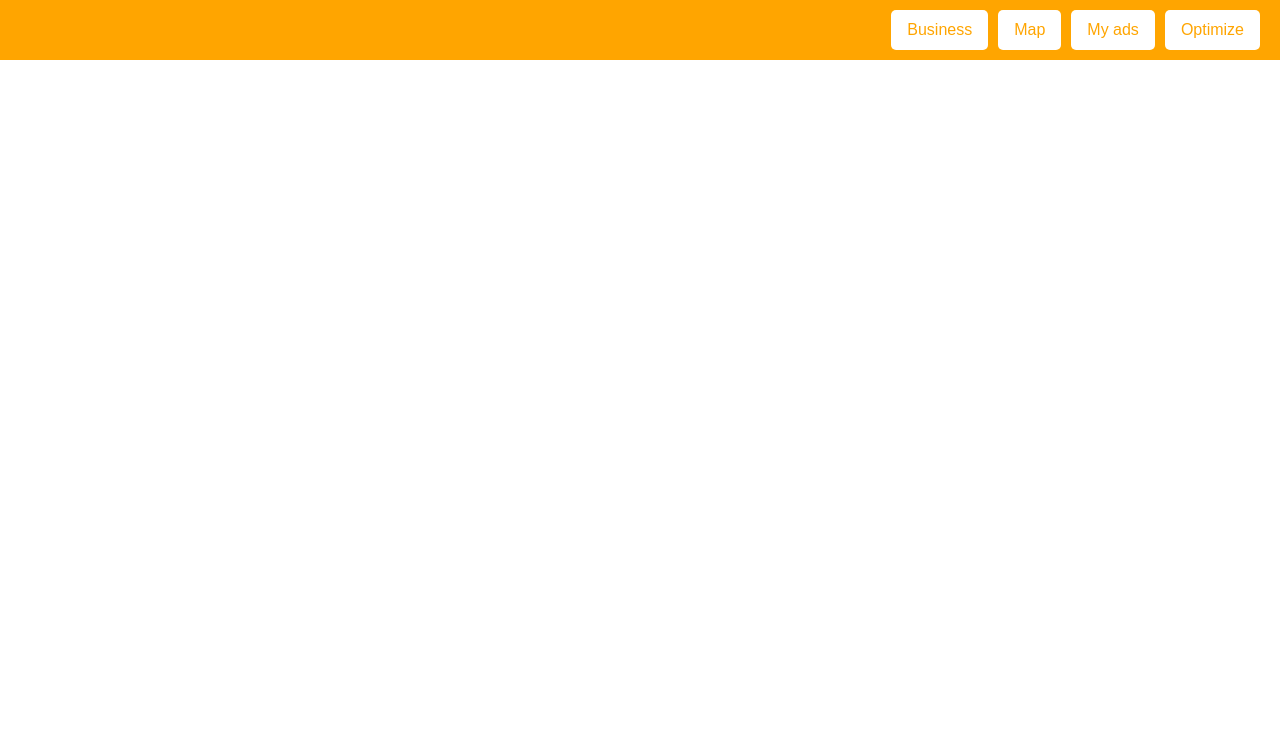
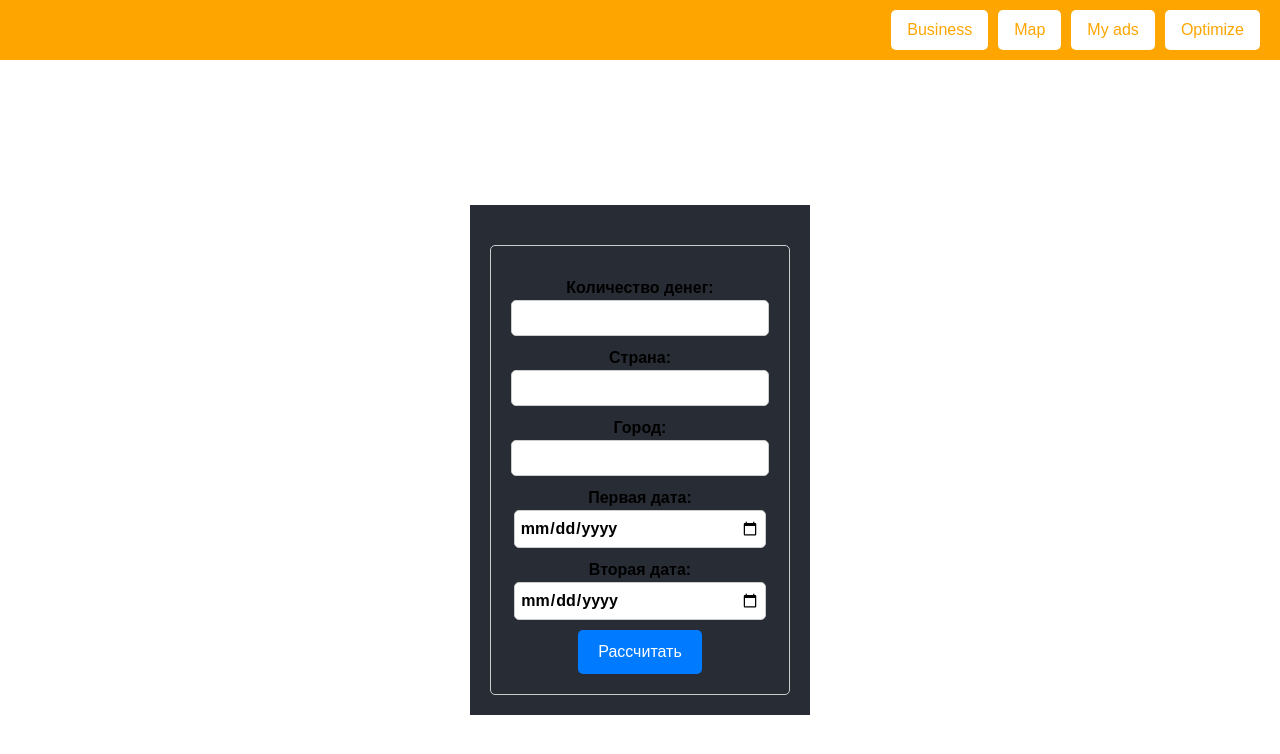
Before and after one commit to Advanced-advertising/advanced-frontend, a React (Create React App) app: page /user_ads/create_ad in a window 1280 px wide. Shown: the top 754 px of the page. Built offline with nearby package versions, Linux system fonts and the light colour scheme.

Commit message:
Implemented ads

```diff
--- a/src/App.js
+++ b/src/App.js
@@ -15,6 +15,8 @@ import Screen from "./components/Screen"
 import Optimize from "./components/Optimize"
 import AdminLogin from "./components/AdminLogin"
 import Header from "./components/Header"
+import Ads from "./components/Ads"
+import CreateAd from "./components/CreateAd"
 import React from 'react';
 
 function App() {
@@ -35,6 +37,8 @@ function App() {
         <Route path='/admin_login' element={<AdminLogin/>}/>
         <Route path='/business_screens' element={<BusinessScreens/>}/>
         <Route path='/screen' element={<Screen/>}/>
+        <Route path='/user_ads' element={<Ads/>}/>
+        <Route path='user_ads/create_ad' element={<CreateAd/>}/>
         <Route path='/optimize' element={<Optimize/>}/>
         <Route path='/register' element={<Register/>}/>
         <Route path='/main' element={<Main setOpen={setOpen}
--- /dev/null
+++ b/src/components/Ads.css
@@ -0,0 +1,25 @@
+.object-list-business {
+    display: flex;
+    flex-wrap: wrap;
+    justify-content: center;
+}
+
+.object-item {
+    margin: 10px;
+    padding: 20px;
+    border: 1px solid #ccc;
+    border-radius: 5px;
+    background-color: white;
+    box-shadow: 0 2px 4px rgba(0, 0, 0, 0.1);
+}
+
+.object-image {
+    width: 100px;
+    height: 100px;
+    object-fit: cover;
+    border-radius: 50%;
+}
+
+.object-details {
+    margin-top: 10px;
+}
--- /dev/null
+++ b/src/components/Ads.jsx
@@ -0,0 +1,54 @@
+import React, {useEffect, useState} from 'react';
+import './Business.module.css';
+import axios from 'axios';
+import { Link } from 'react-router-dom';
+
+
+function Ads() {
+    const [ads, setAds] = useState([]);
+
+    useEffect(() => {
+        const fetchData = async () => {
+            const token = localStorage.getItem('userToken');
+            try {
+                const response = await axios.get(
+                    'http://localhost:4000/ad/get_user_ads',
+                    {
+                        headers: {
+                            Authorization: `Bearer ${token}`,
+                            'Content-Type': 'application/json',
+                        },
+                    }
+                );
+                setAds(response.data);
+            } catch (error) {
+                console.error('Error fetching data:', error);
+            }
+        };
+
+        fetchData();
+    }, []);
+
+
+    return (
+        <div className="App">
+            <ul className="object-list-business">
+                <p style={{ color: 'black', textAlign: 'center', fontSize: '30px'}}>Your ads</p>
+                <Link to="create_ad" style={{ color: 'black', textAlign: 'center', fontSize: '20px'}} ><h1>Create new ad +</h1></Link>
+                {ads.map((object) => (
+                    <li key={object.ad_id} >
+                        <li className="object-item">
+                            <img src={ads.img_url} className="object-image" />
+                            <div className="object-details">
+                                <h2 style={{ color: 'black' }}>{object.ad_name}</h2>
+                                <p style={{ color: 'black' }}>Status: {object.status}</p>
+                            </div>
+                        </li>
+                    </li>
+                ))}
+            </ul>
+        </div>
+    );
+}
+
+export default Ads;
--- a/src/components/Business.jsx
+++ b/src/components/Business.jsx
@@ -22,7 +22,6 @@ function Business() {
 
     return (
         <div className="App">
-            <Link to='/business_screens' state={{ business: "dwadaw"}}  />
             <ul className="object-list-business">
                     <p style={{ color: 'black', textAlign: 'center', fontSize: '30px'}}>Businesses</p>
                     {businesses.map((object) => (
--- a/src/components/BusinessScreens.jsx
+++ b/src/components/BusinessScreens.jsx
@@ -2,6 +2,7 @@ import React, {useEffect, useState} from 'react';
 import './BusinessScreens.css';
 import { useLocation } from 'react-router-dom';
 import axios from 'axios';
+import { Link } from 'react-router-dom';
 
 function AppBusinessScreens() {
     const {state} = useLocation();
@@ -76,13 +77,13 @@ function AppBusinessScreens() {
                 <p style={{ color: 'black', textAlign: 'center', fontSize: '30px'  }}>Screen List</p>
                 <ul className="object-list">
                     {screens.map((object) => (
-                        <li key={object.screen_id} className="object-item">
+                        <Link to='/screen' state={{ screen_data: object, business: business_data, categories: categories}} key={object.screen_id} >>
                             <img src={"https://content2.rozetka.com.ua/goods/images/big/165921172.jpg"} className="object-image" />
                             <div className="object-details">
-                                <h2>Name {object.screen_name}</h2>
+                                <h2>{object.screen_name}</h2>
                                 <h2>Price per 30 seconds: {object.price_per_time}$</h2>
                             </div>
-                        </li>
+                        </Link>
                     ))}
                 </ul>
             </main>
--- /dev/null
+++ b/src/components/CreateAd.css
@@ -0,0 +1,101 @@
+.AppOptimize {
+    text-align: center;
+}
+
+.App-header {
+    background-color: #282c34;
+    padding: 20px;
+    color: white;
+}
+
+.form-container {
+    display: flex;
+    flex-direction: column;
+    align-items: center;
+    padding: 20px;
+    border: 1px solid #ccc;
+    border-radius: 5px;
+    margin-top: 20px;
+}
+
+label {
+    display: block;
+    margin-top: 10px;
+    font-weight: bold;
+}
+
+input {
+    width: 100%;
+    padding: 5px;
+    border: 1px solid #ccc;
+    border-radius: 5px;
+}
+
+.calculate-button {
+    background-color: #007bff;
+    color: white;
+    padding: 10px 20px;
+    border: none;
+    border-radius: 5px;
+    cursor: pointer;
+    margin-top: 10px;
+}
+.AppOptimize {
+    text-align: center;
+    display: flex;
+    justify-content: center;
+    align-items: center;
+    height: 100vh;
+}
+
+.form-container {
+    display: flex;
+    flex-direction: column;
+    align-items: center;
+    padding: 20px;
+    border: 1px solid #ccc;
+    border-radius: 5px;
+    width: 300px;
+}
+.AppOptimize {
+    text-align: center;
+    display: flex;
+    justify-content: center;
+    align-items: center;
+    height: 100vh;
+}
+
+.form-container {
+    display: flex;
+    flex-direction: column;
+    align-items: center;
+    padding: 20px;
+    border: 1px solid #ccc;
+    border-radius: 5px;
+    width: 300px;
+}
+
+label {
+    display: block;
+    margin-top: 10px;
+    font-weight: bold;
+    color: black; /* Добавьте это свойство */
+}
+
+input {
+    width: 100%;
+    padding: 5px;
+    border: 1px solid #ccc;
+    border-radius: 5px;
+    color: black; /* Добавьте это свойство */
+}
+
+.calculate-button {
+    background-color: #007bff;
+    color: white;
+    padding: 10px 20px;
+    border: none;
+    border-radius: 5px;
+    cursor: pointer;
+    margin-top: 10px;
+}
--- /dev/null
+++ b/src/components/CreateAd.jsx
@@ -0,0 +1,69 @@
+import React, { useEffect, useState } from "react";
+import './Optimize.css';
+
+function CreateAd() {
+    const [money, setMoney] = useState('');
+    const [country, setCountry] = useState('');
+    const [city, setCity] = useState('');
+    const [startDate, setStartDate] = useState('');
+    const [endDate, setEndDate] = useState('');
+
+    const handleCalculate = () => {
+        // Ваша логика расчетов здесь
+        console.log('Рассчитано');
+    };
+
+    return (
+        <div className="AppOptimize">
+            <header className="App-header">
+                <div className="form-container">
+                    <label>
+                        Количество денег:
+                        <input
+                            type="number"
+                            value={money}
+                            onChange={(e) => setMoney(e.target.value)}
+                        />
+                    </label>
+                    <label>
+                        Страна:
+                        <input
+                            type="text"
+                            value={country}
+                            onChange={(e) => setCountry(e.target.value)}
+                        />
+                    </label>
+                    <label>
+                        Город:
+                        <input
+                            type="text"
+                            value={city}
+                            onChange={(e) => setCity(e.target.value)}
+                        />
+                    </label>
+                    <label>
+                        Первая дата:
+                        <input
+                            type="date"
+                            value={startDate}
+                            onChange={(e) => setStartDate(e.target.value)}
+                        />
+                    </label>
+                    <label>
+                        Вторая дата:
+                        <input
+                            type="date"
+                            value={endDate}
+                            onChange={(e) => setEndDate(e.target.value)}
+                        />
+                    </label>
+                    <button className="calculate-button" onClick={handleCalculate}>
+                        Рассчитать
+                    </button>
+                </div>
+            </header>
+        </div>
+    );
+}
+
+export default CreateAd;
--- a/src/components/Header.jsx
+++ b/src/components/Header.jsx
@@ -12,7 +12,7 @@ const Header = () => {
         navigate('/business');
     };
     const handleMyAds = () => {
-        navigate('/');
+        navigate('/user_ads');
     };
     const handleOptimize = () => {
         navigate('/optimize');
--- a/src/components/Login.jsx
+++ b/src/components/Login.jsx
@@ -12,6 +12,7 @@ const Login = () => {
     const navigate = useNavigate();
 
     const userToken = localStorage.getItem('userToken')
+
     useEffect(() => {
         if (userToken !== null) {
             navigate("/main");
--- a/src/routes.js
+++ b/src/routes.js
@@ -3,6 +3,7 @@ import { useRoutes, Outlet } from 'react-router-dom';
 import RegistrationForm from './RegistrationForm';
 import LoginForm from './LoginForm';
 import Main from './components/Main'
+import Ads from './components/Ads'
 import Optimize from './components/Optimize'
 
 function Routes() {
@@ -14,6 +15,7 @@ function Routes() {
                 { path: 'register', element: <RegistrationForm /> },
                 { path: 'login', element: <LoginForm /> },
                 { path: 'main', element: <Main/> },
+                { path: 'user_ads', element: <Ads/> },
                 { path: 'optimize', element: <Optimize/> },
             ],
         },
```
Also changed, not shown: src/components/Screen.jsx (+16 -16 lines).
